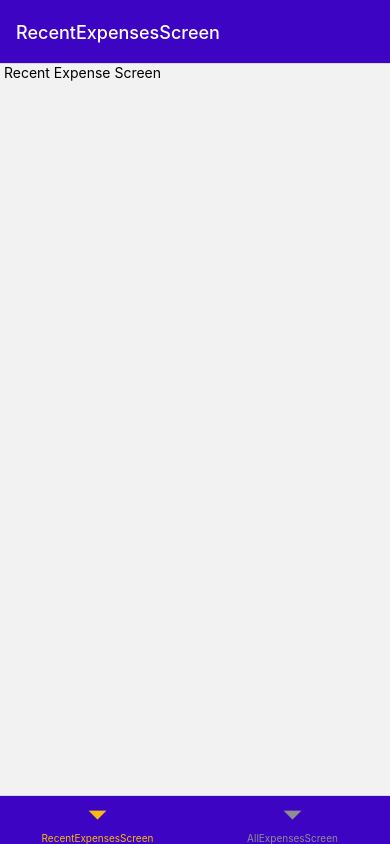
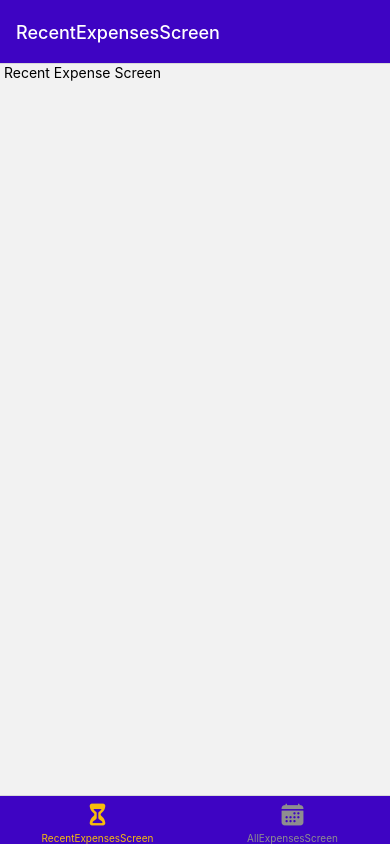
Before and after one commit to amourreux/rn-expo-expense-tracker-app, a React Native app: screen / in a window 390 px wide. Built offline with nearby package versions, Linux system fonts and the light colour scheme.

Commit message:
feat: config navigation stack

```diff
--- a/App.tsx
+++ b/App.tsx
@@ -1,3 +1,4 @@
+import { Ionicons } from "@expo/vector-icons";
 import { createBottomTabNavigator } from "@react-navigation/bottom-tabs";
 import { NavigationContainer } from "@react-navigation/native";
 import { createNativeStackNavigator } from "@react-navigation/native-stack";
@@ -23,10 +24,20 @@
       <BottomTabs.Screen
         name={routes.stack.bottomStacks.screens.recentExpenses}
         component={RecentExpenseScreen}
+        options={{
+          tabBarIcon: ({ color, size }) => (
+            <Ionicons name="hourglass" size={size} color={color} />
+          ),
+        }}
       />
       <BottomTabs.Screen
         name={routes.stack.bottomStacks.screens.allExpenses}
         component={AllExpensesScreen}
+        options={{
+          tabBarIcon: ({ color, size }) => (
+            <Ionicons name="calendar" size={size} color={color} />
+          ),
+        }}
       />
     </BottomTabs.Navigator>
   );
```
